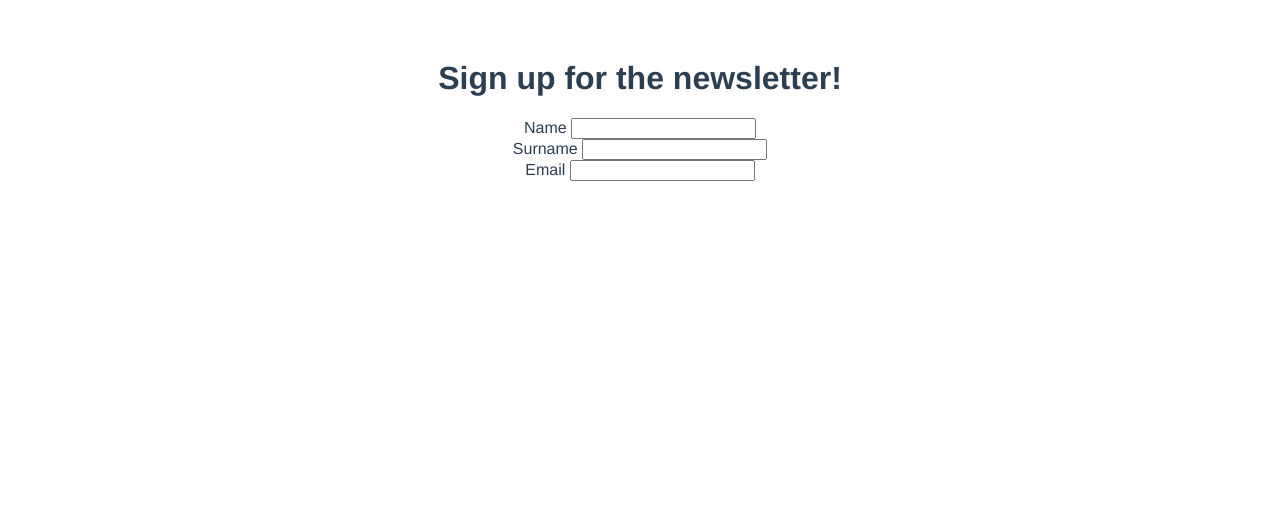
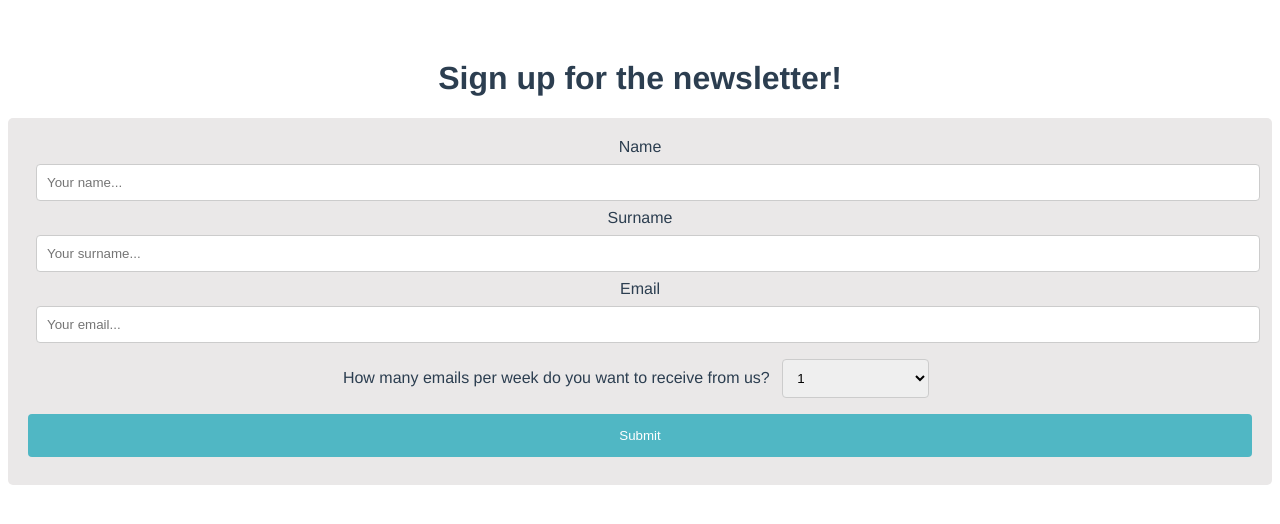
Before and after one commit to gosikxo/vue-form-newsletter-project, a Vue app: page / in a window 1280 px wide. Shown: the top 524 px of the page. Built offline with nearby package versions, Linux system fonts and the light colour scheme.

Commit message:
Add styles to the form

```diff
--- a/src/components/NewsletterForm.vue
+++ b/src/components/NewsletterForm.vue
@@ -1,18 +1,27 @@
 <template>
-    <div class="form">
-        <div class="formInput">
-            <label for="name">Name </label>
-            <input type="text" id="name" name="name" required>
-        </div>
-        <div class="formInput">
-            <label for="name">Surname </label>
-            <input type="text" id="surname" name="surname" required>
-        </div>
-        <div class="formInput">
-            <label for="email">Email </label>
-            <input type="text" id="email" name="email" required>
-        </div>
-    </div>
+    <form>
+
+        <label for="name">Name </label>
+        <input type="text" id="name" name="name" placeholder="Your name..." required>
+
+
+        <label for="surname">Surname </label>
+        <input type="text" id="surname" name="surname" placeholder="Your surname..." required>
+
+
+        <label for="email">Email </label>
+        <input type="text" id="email" name="email" placeholder="Your email..." required>
+
+        <label for="numberOfEmails">How many emails per week do you want to receive from us? </label>
+        <select id="numberOfEmails" name="numberOfEmails">
+            <option value="1">1</option>
+            <option value="2">2</option>
+            <option value="3">3</option>
+        </select>
+
+        <input type="submit" value="Submit">
+
+    </form>
 </template>
 
 <script>
@@ -22,8 +31,35 @@ export default {
 </script>
 
 <style scoped>
-.form {
-    display: flex;
-    flex-direction: column;
+form {
+    background-color: rgb(234, 232, 232);
+    border-radius: 5px;
+    padding: 20px;
+}
+
+input[type=text], select {
+    width: 100%;
+    padding: 10px 10px;
+    margin: 8px;
+    display: inline-block;
+    border: 1px solid #ccc;
+    border-radius: 4px;
+    box-sizing: border-box;
+}
+
+
+select {
+    width: 12%;
+}
+
+input[type=submit] {
+    width: 100%;
+    background-color: #50b7c4;
+    color: white;
+    padding: 14px 20px;
+    margin: 8px 0;
+    border: none;
+    border-radius: 4px;
+    cursor: pointer;
 }
 </style>
```
